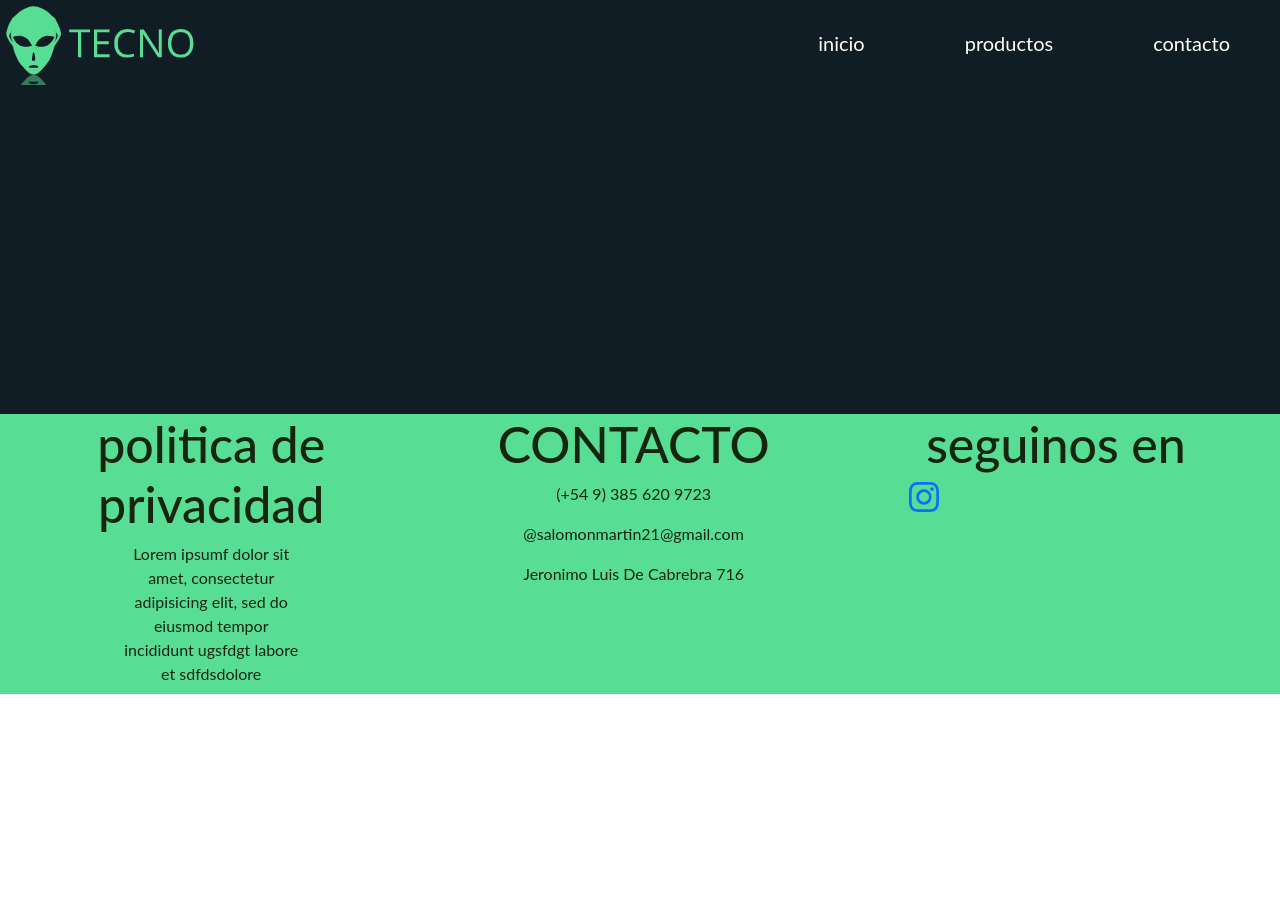
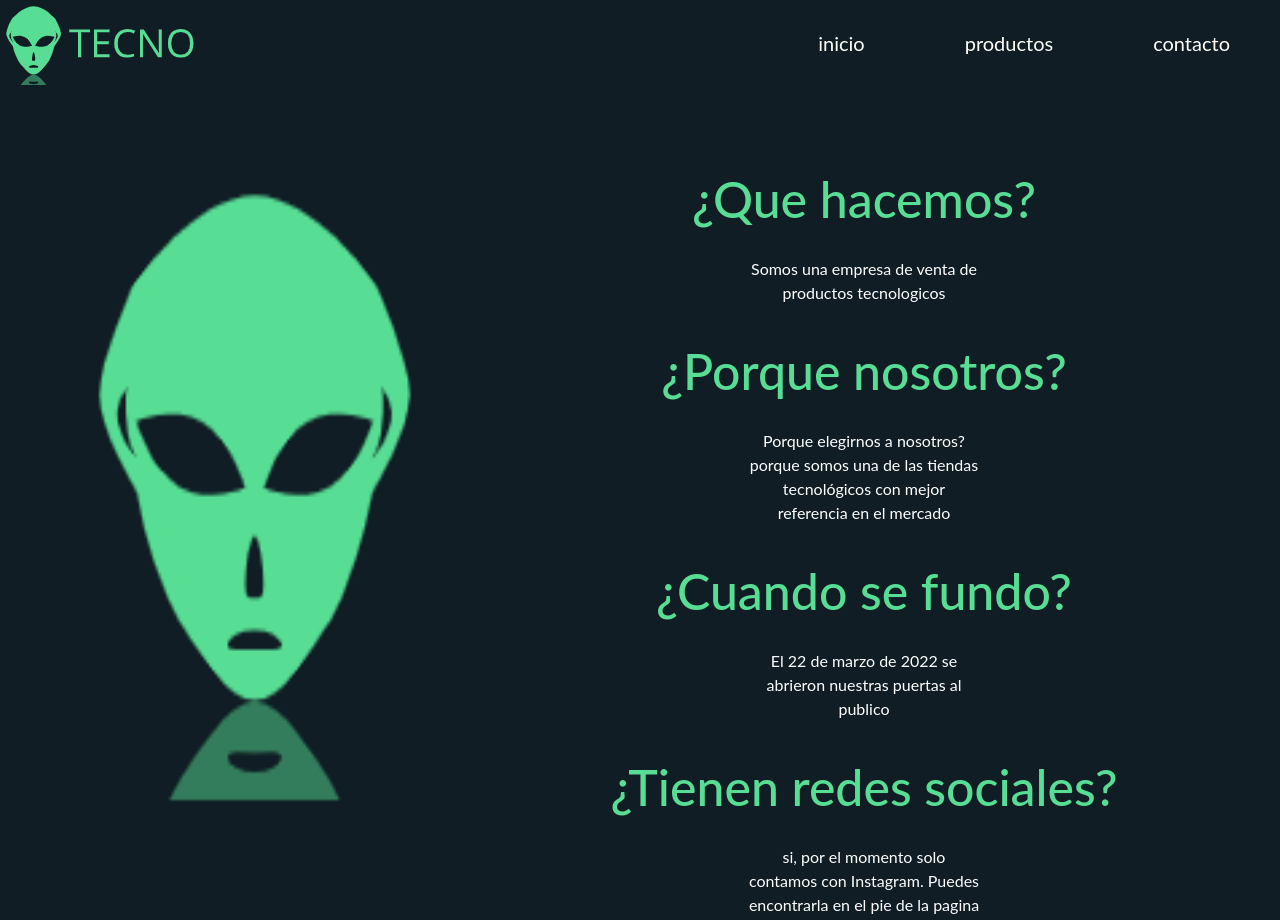
Before and after one commit to MatinSalomon/36450, a plain HTML site: page paginas/nosotros.html in a window 1280 px wide. Shown: the top 920 px of the page. Before the commit the page ends 800 px from the top, so only its background shows below. Drawn offline with nearby package versions, Linux system fonts and the light colour scheme.

Commit message:
nosotros

```diff
--- a/css/estilos.css
+++ b/css/estilos.css
@@ -235,7 +235,37 @@ form button{
 	height: 67.6%;
 }
 /*termina productos*/
+#grid_nosotros{
+	display: grid;
+	grid-template-areas: 'n1 n1 n2';
+	grid-template-rows:  700px ;
+	margin-top: 5%;
+	margin-left: 5%;
 }
+#nosotros_img{
+	grid-area: n1;
+}
+#nosotros_img img{
+	height: 100%;
+}
+#nosotros_p{
+	grid-area: n2;
+	margin-left: 100px;
+	margin-right: 100px;
+}
+#nosotros_p h1{
+	padding: 20px;
+	text-align: center;
+	color: #58dd94;
+	font-size: 50px;
+}
+#nosotros_p p{
+	margin-left: 30%;
+	width: 40%;
+	text-align: center;
+	padding: 0px 10px;
+}
+
 /* aca empieza el media de tablet */
 
 @media (max-width: 1023px){
@@ -251,8 +281,6 @@ form button{
 nav ul li a{;
 	 font-size: 17px;
 }
-
-
 
 
 /*empieza el footer*/
--- a/paginas/nosotros.html
+++ b/paginas/nosotros.html
@@ -30,7 +30,17 @@
 	</nav><!--termina el menu-->
 
 	<main class="contenido">
-
+		<div id="grid_nosotros">
+			<section id="nosotros_img"><img src="../img/cabeza_logo.png" alt=""></section>
+			<section id="nosotros_p"><h1>¿Que hacemos?</h1>
+			<p>Somos una empresa de venta de productos tecnologicos</p>
+			<h1>¿Porque nosotros?</h1>
+			<p>Porque elegirnos a nosotros? porque somos una de las tiendas tecnológicos con mejor referencia en el mercado</p>
+			<h1>¿Cuando se fundo?</h1>
+			<p>El 22 de marzo de 2022 se abrieron nuestras puertas al publico</p>
+			<h1>¿Tienen redes sociales?</h1>
+			<p>si, por el momento solo contamos con Instagram. Puedes encontrarla en el pie de la pagina</p></section>
+		</div>
 	</main>
 	<footer class="footer">
 
```
